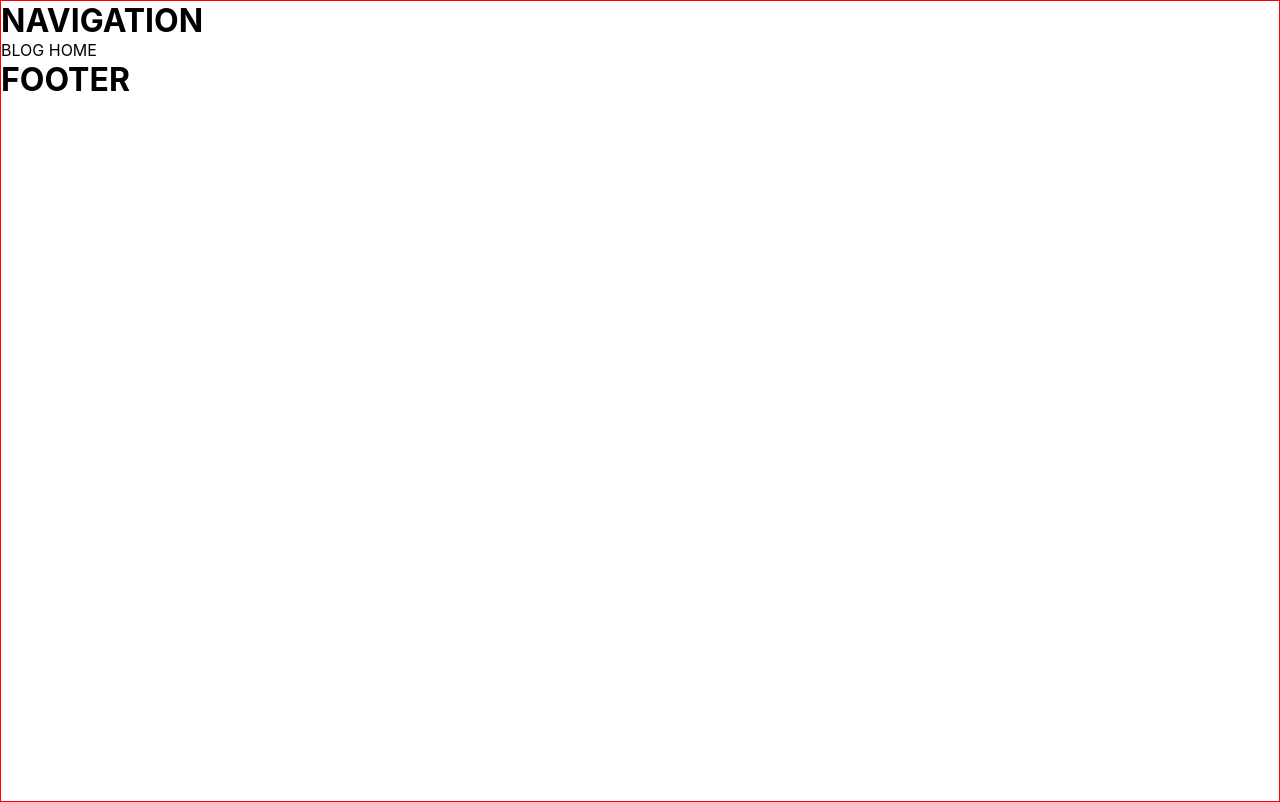
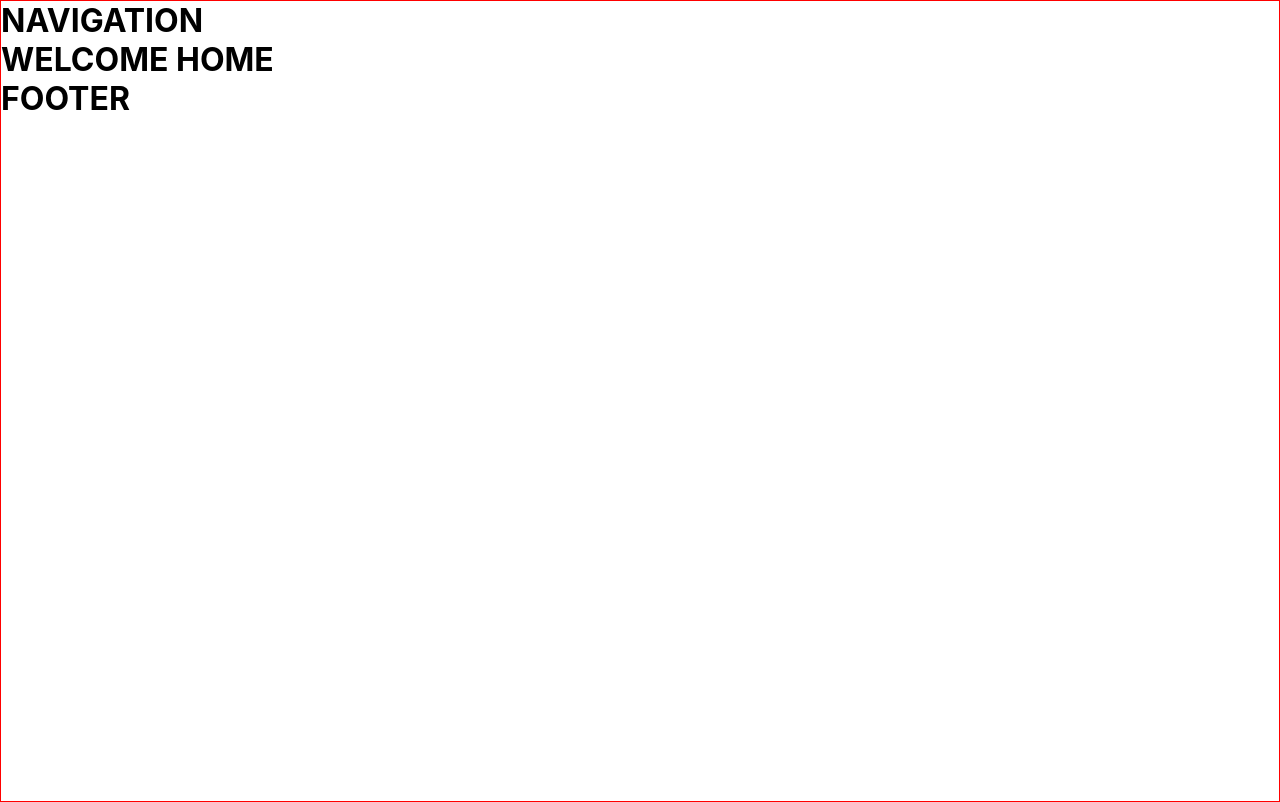
Before and after one commit to zmahfuz0613/blog-masters, a React (Create React App) app in the folder client/: page / in a window 1280 px wide. Built offline with nearby package versions, Linux system fonts and the light colour scheme.

Commit message:
setting up routes

```diff
--- a/client/src/App.jsx
+++ b/client/src/App.jsx
@@ -3,13 +3,20 @@ import { Route, Switch } from 'react-router-dom'
 import './App.css'
 import Nav from './components/shared/Nav/Nav'
 import Footer from './components/shared/Footer/Footer'
+import Home from './screens/Home/Home'
+import PostDetail from './screens/PostDetail/PostDetail'
+import PostCreate from './screens/PostCreate/PostCreate'
+import PostEdit from './screens/PostEdit/PostEdit'
 
 function App() {
   return (
     <div className="app">
       <Nav />
       <Switch>
-        <main>BLOG HOME</main>
+        <Route exact path="/" component={Home} />
+        <Route exact path="/:id" component={PostDetail} />
+        <Route exact path="/create-post" component={PostCreate} />
+        <Route exact path="/edit-post" component={PostEdit} />
       </Switch>
       <Footer />
     </div>
```
